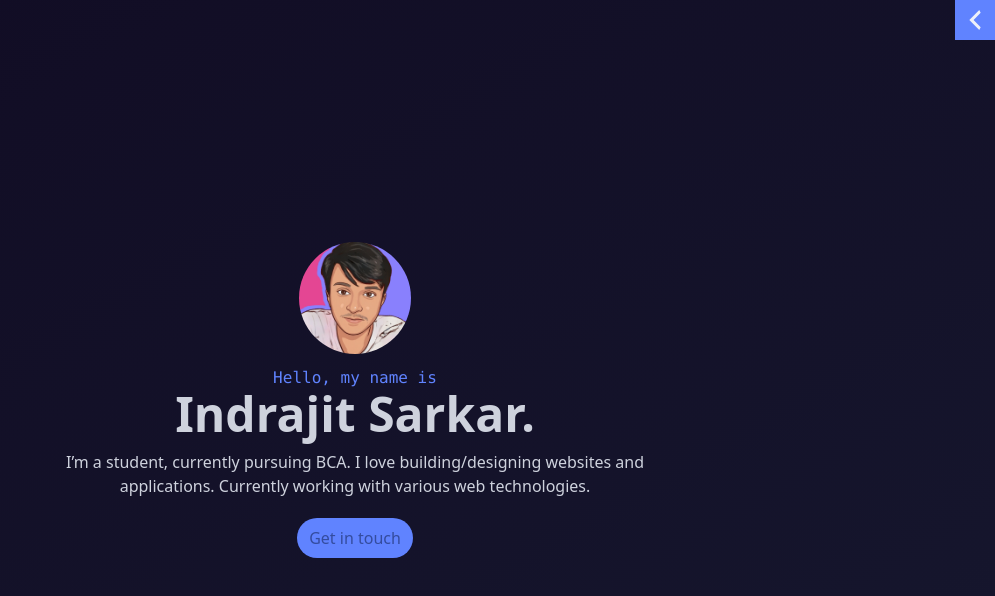
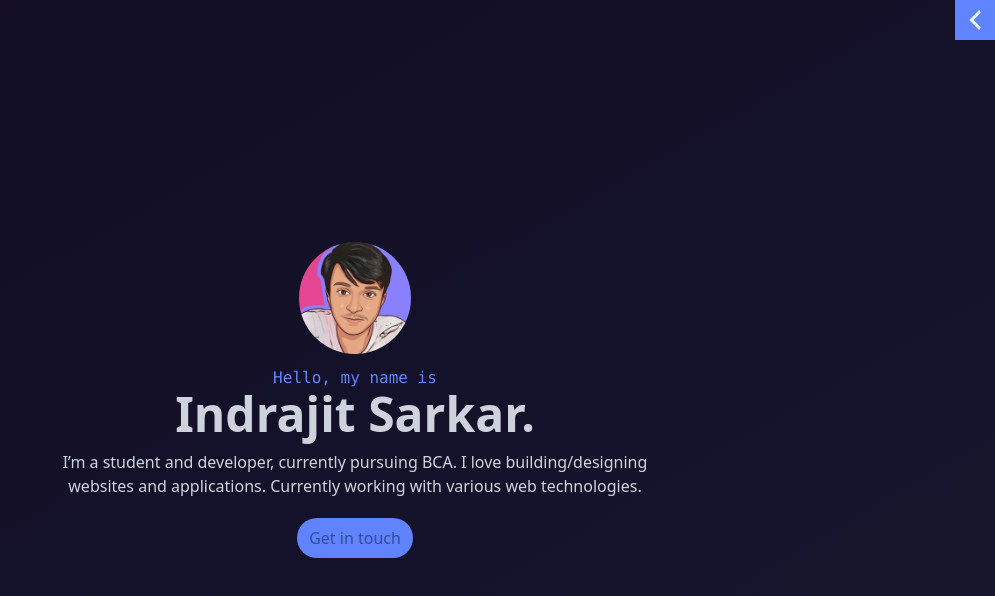
Before and after one commit to indraskr9/personal_portfolio_v3, a Next.js app: page / in a window 1280 px wide. Shown: the top 596 px of the page, without its empty margins (285-1280 px from the left). Built offline with nearby package versions, Linux system fonts and the light colour scheme; what @tailwindcss/typography would draw is missing.

Commit message:
change bio description

```diff
--- a/pages/index.tsx
+++ b/pages/index.tsx
@@ -51,33 +51,33 @@ export default function Home() {
         variants={ContainerVariants}
         initial='start'
         animate='end'
-        className='container mx-auto w-screen min-h-screen flex flex-col justify-center items-center'>
+        className='container flex flex-col items-center justify-center w-screen min-h-screen mx-auto'>
         <motion.img
           // style={{boxShadow: '-25px -15px 68px 50px rgba(96, 131, 255, 0.1)'}}
           variants={ItemVariants}
-          className='h-28 w-2h-28 rounded-full mb-3 transition-shadow duration-500'
+          className='mb-3 transition-shadow duration-500 rounded-full h-28 w-2h-28'
           src='/images/me.jpg'
           alt='Indrajit Sarkar'
         />
-        <motion.p variants={ItemVariants} className='text-primary font-mono'>
+        <motion.p variants={ItemVariants} className='font-mono text-primary'>
           Hello, my name is
         </motion.p>
         <motion.h1
           variants={ItemVariants}
-          className='font-bold text-5xl mb-3 tracking-normal select-text opacity-100'>
+          className='mb-3 text-5xl font-bold tracking-normal opacity-100 select-text'>
           Indrajit Sarkar.
         </motion.h1>
         <motion.p
           variants={ItemVariants}
-          className='opacity-50 text-center w-10/12 max-w-screen-sm'>
-          I’m a student, currently pursuing BCA. I love building/designing
-          websites and applications. Currently working with various web
-          technologies.
+          className='w-10/12 max-w-screen-sm text-center opacity-50'>
+          I’m a student and developer, currently pursuing BCA. I love
+          building/designing websites and applications. Currently working with
+          various web technologies.
         </motion.p>
         <Link href='/contact'>
           <motion.button
             variants={ItemVariants}
-            className='mt-5 bg-primary text-primaryDark px-3 py-2 rounded-full font-medium'>
+            className='px-3 py-2 mt-5 font-medium rounded-full bg-primary text-primaryDark'>
             Get in touch
           </motion.button>
         </Link>
```
